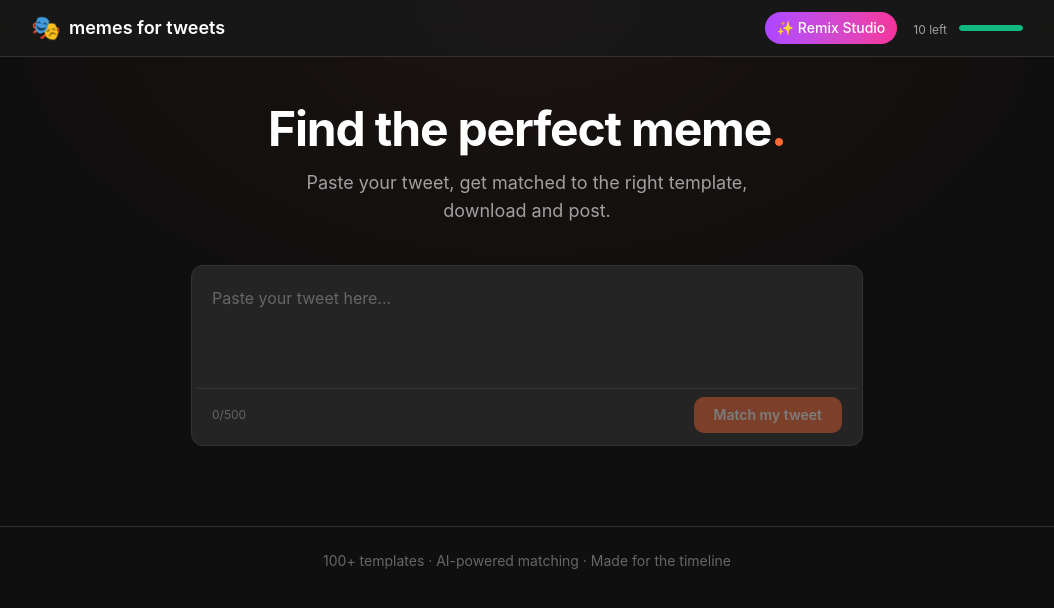
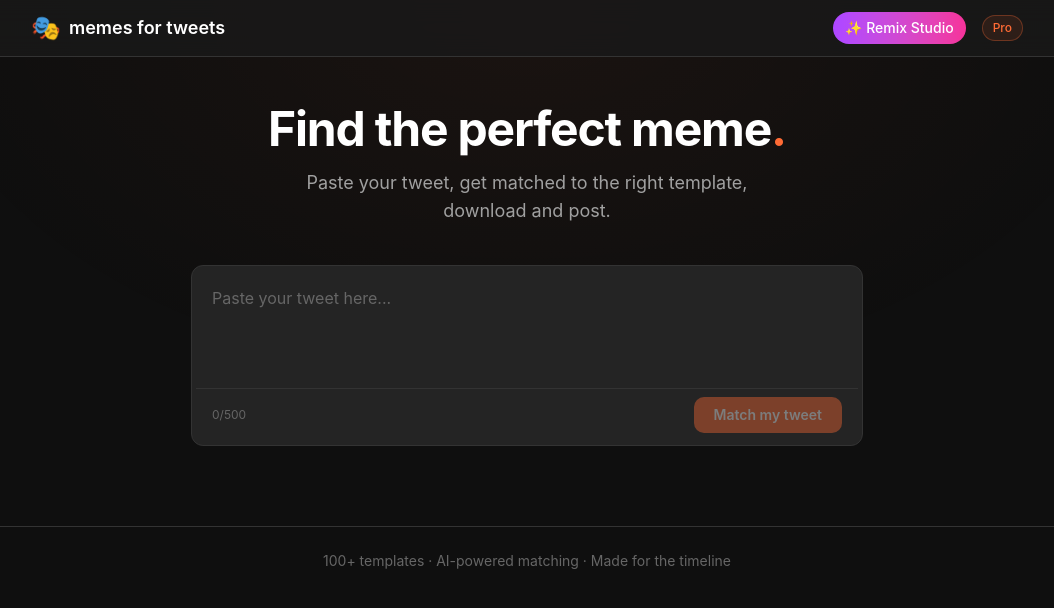
Before and after one commit to pranit-garg/memes-for-tweets, a Next.js app: page / in a window 1280 px wide. Shown: the top 608 px of the page, without its empty margins (113-1167 px from the left). Built offline with nearby package versions, Linux system fonts and the light colour scheme.

Commit message:
TEMPORARY: Disable paywall for testing

```diff
--- a/app/page.tsx
+++ b/app/page.tsx
@@ -34,10 +34,15 @@ export default function Home() {
   const [usage, setUsage] = useState<UsageState>({ remaining: 10, isPremium: false });
 
   useEffect(() => {
+    // TEMPORARY: Bypass enabled for testing
+    setUsage({ remaining: -1, isPremium: true });
+    return;
+
+    /* Original paywall logic - uncomment to re-enable:
     if (process.env.NEXT_PUBLIC_DISABLE_USAGE_LIMITS === 'true') {
       setUsage({ remaining: -1, isPremium: true });
       return;
-    }
+    }*/
 
     const getCookie = (name: string) => {
       const value = `; ${document.cookie}`;
--- a/lib/usage.ts
+++ b/lib/usage.ts
@@ -5,7 +5,9 @@ const PREMIUM_COOKIE = 'meme-premium';
 const FREE_LIMIT = 10;
 
 function usageBypassEnabled(): boolean {
-  return process.env.DISABLE_USAGE_LIMITS === 'true';
+  // TEMPORARY: Bypass enabled for testing - set to false to re-enable paywall
+  return true;
+  // return process.env.DISABLE_USAGE_LIMITS === 'true';
 }
 
 export async function getUsageCount(): Promise<number> {
```
